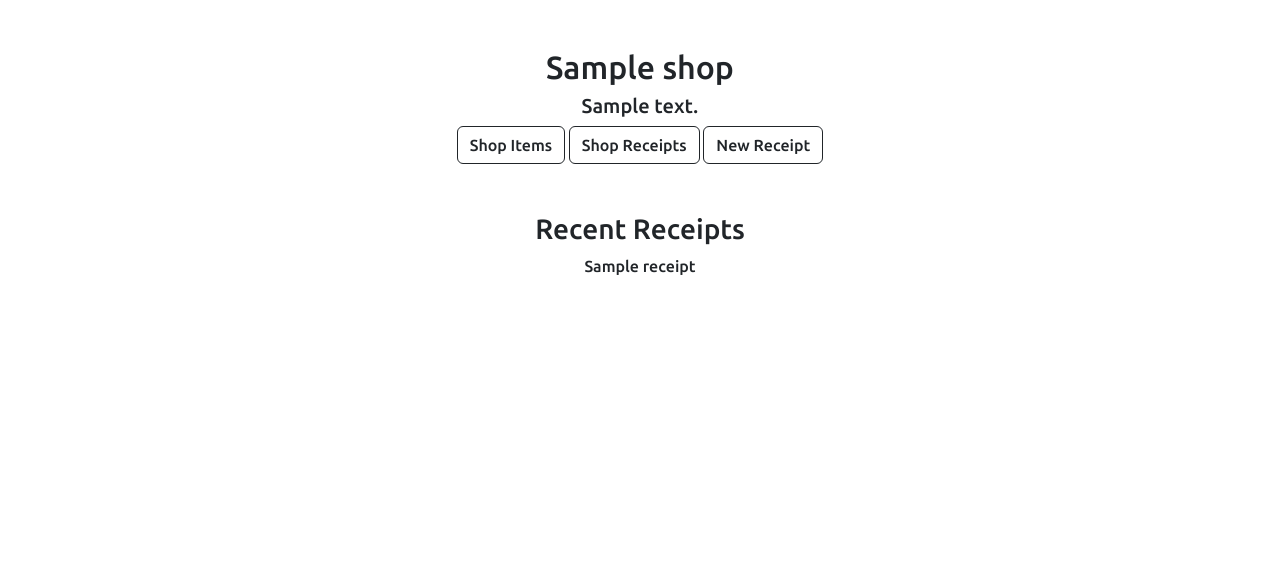
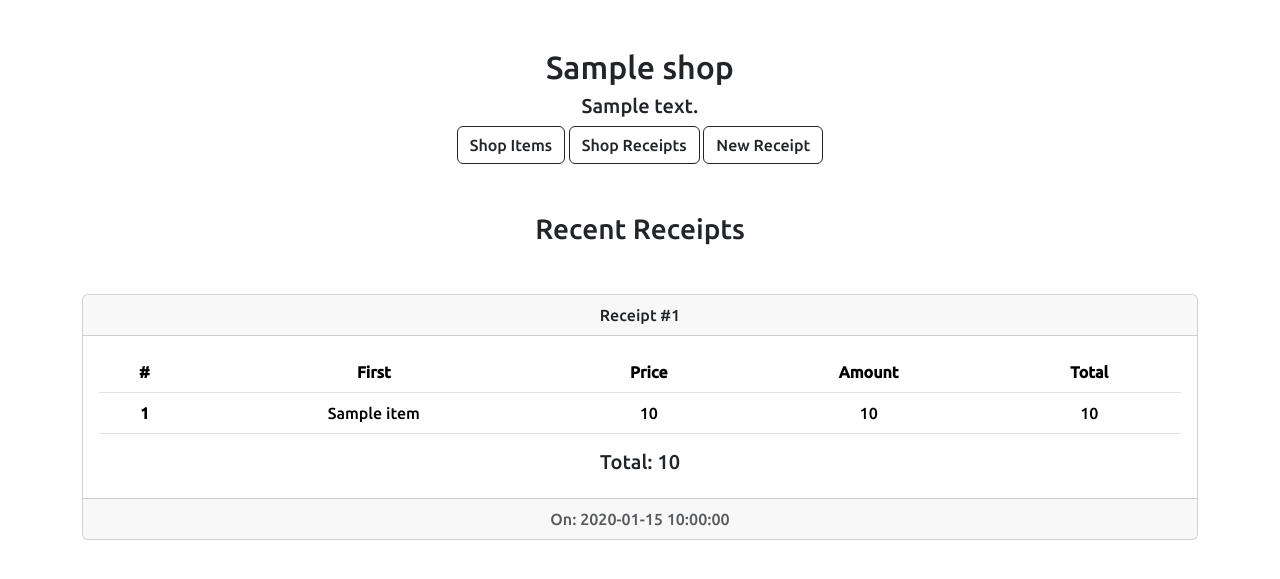
Before and after one commit to natyavidhan/RegShop, a Flask app: template templates/shop.html in a window 1280 px wide. Shown: the top 579 px of the page. Run offline with Flask 2, Linux system fonts and the light colour scheme; the template is opened without the code that fills it: most values are stand-ins (such as "Sample title", 1, 10 or a date in 2020); some libraries are stand-ins or nearby versions.

Commit message:
receipt display

```diff
--- a/main.py
+++ b/main.py
@@ -52,7 +52,7 @@ def shop(id):
         return redirect(url_for('index'))
     elif shop['owner'] != session['user']['_id']:
         return redirect(url_for('index'))
-    return render_template('shop.html', shop=shop, receipts=shop['receipts'][:10])
+    return render_template('shop.html', shop=shop, receipts=shop['receipts'][:4])
 
 @app.route('/shop/<id>/items', methods=['GET', 'POST'])
 def shop_items(id):
@@ -103,6 +103,17 @@ def shop_receipt_new(id):
         return redirect(url_for('index'))
     return render_template('new_receipt.html', shop=shop)
 
+@app.route('/shop/<id>/receipts')
+def shop_receipts(id):
+    if 'user' not in session:
+        return redirect(url_for('index'))
+    shop = database.getShop(id)
+    if shop is None:
+        return redirect(url_for('index'))
+    elif shop['owner'] != session['user']['_id']:
+        return redirect(url_for('index'))
+    return render_template('receipts.html', shop=shop, receipts=shop['receipts'])
+
 def handle_authorize(remote, token, user_info):
     if not database.userExists(user_info['email']):
         database.addUser(user_info)
--- a/templates/shop.html
+++ b/templates/shop.html
@@ -9,9 +9,43 @@
         <a href="/shop/{{shop['_id']}}/receipt/new"><button class="btn btn-outline-dark">New Receipt</button></a>
         <div class="mt-5">
             <h3>Recent Receipts</h3>
-            {% for receipt in receipts %}
-                {{receipt}}
-            {% endfor %}
+            <div class="mt-5 mb-5">
+                {% for receipt in receipts %}
+                <div class="card mt-5">
+                    <div class="card-header">
+                        Receipt #{{receipt['_id']}}
+                    </div>
+                    <div class="card-body">
+                        <table class="table">
+                            <thead>
+                                <tr>
+                                <th scope="col">#</th>
+                                <th scope="col">First</th>
+                                <th scope="col">Price</th>
+                                <th scope="col">Amount</th>
+                                <th scope="col">Total</th>
+                                </tr>
+                            </thead>
+                            <tbody>
+                                {% for item in receipt['items'] %}
+                                <tr>
+                                    <th scope="row">{{loop.index}}</th>
+                                    <td>{{item['name']}}</td>
+                                    <td>{{item['price']}}</td>
+                                    <td>{{item['quantity']}}</td>
+                                    <td>{{item['total']}}</td>
+                                </tr>
+                                {% endfor %}
+                            </tbody>
+                            </table>
+                            <h5>Total: {{receipt['total']}}</h5>
+                    </div>
+                    <div class="card-footer text-muted">
+                        On: {{receipt['created']}}
+                    </div>
+                </div>
+                {% endfor %}
+            </div>
         </div>
     </div>
 {% endblock body %}
```
Also changed, not shown: templates/receipts.html (added, +44 -0 lines).
